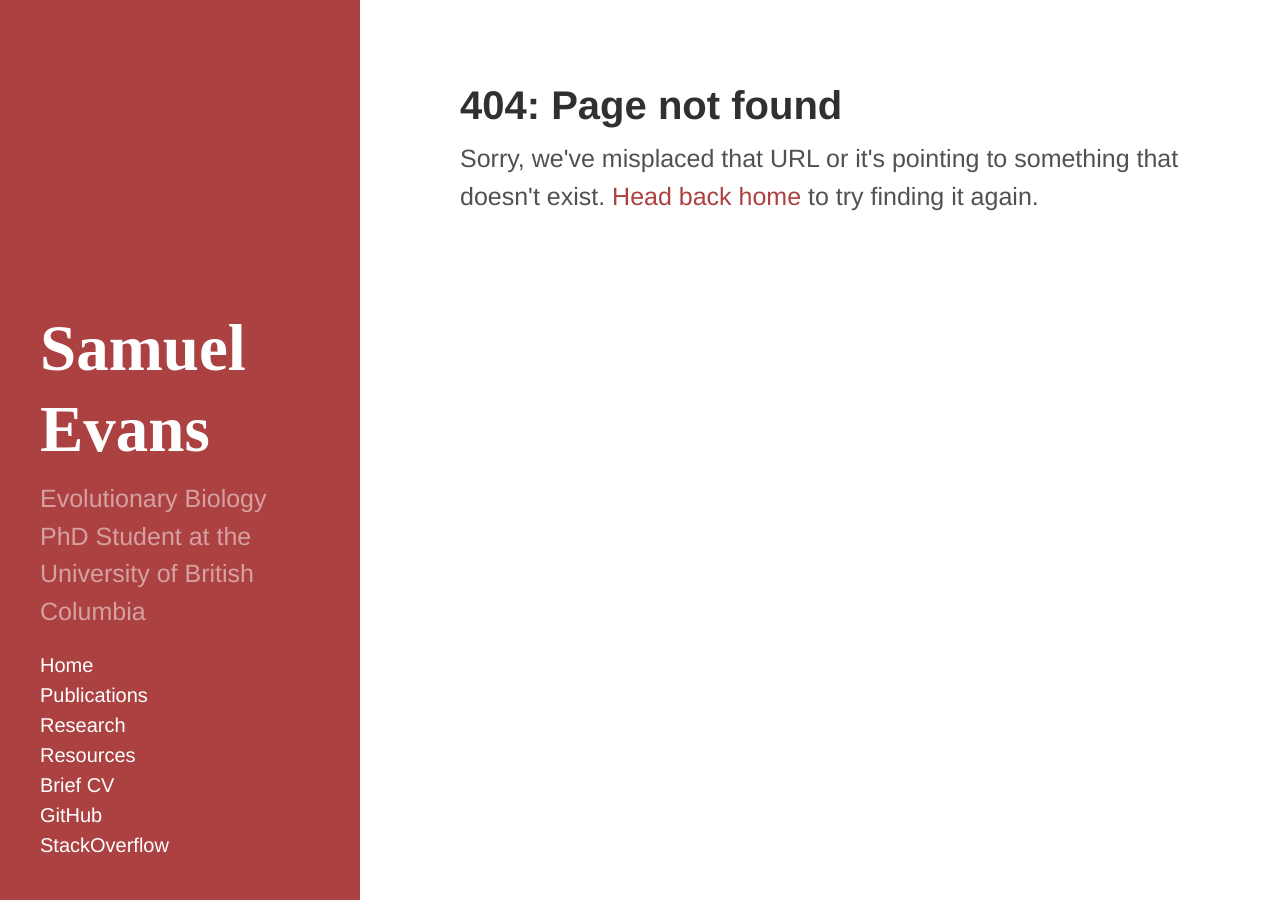
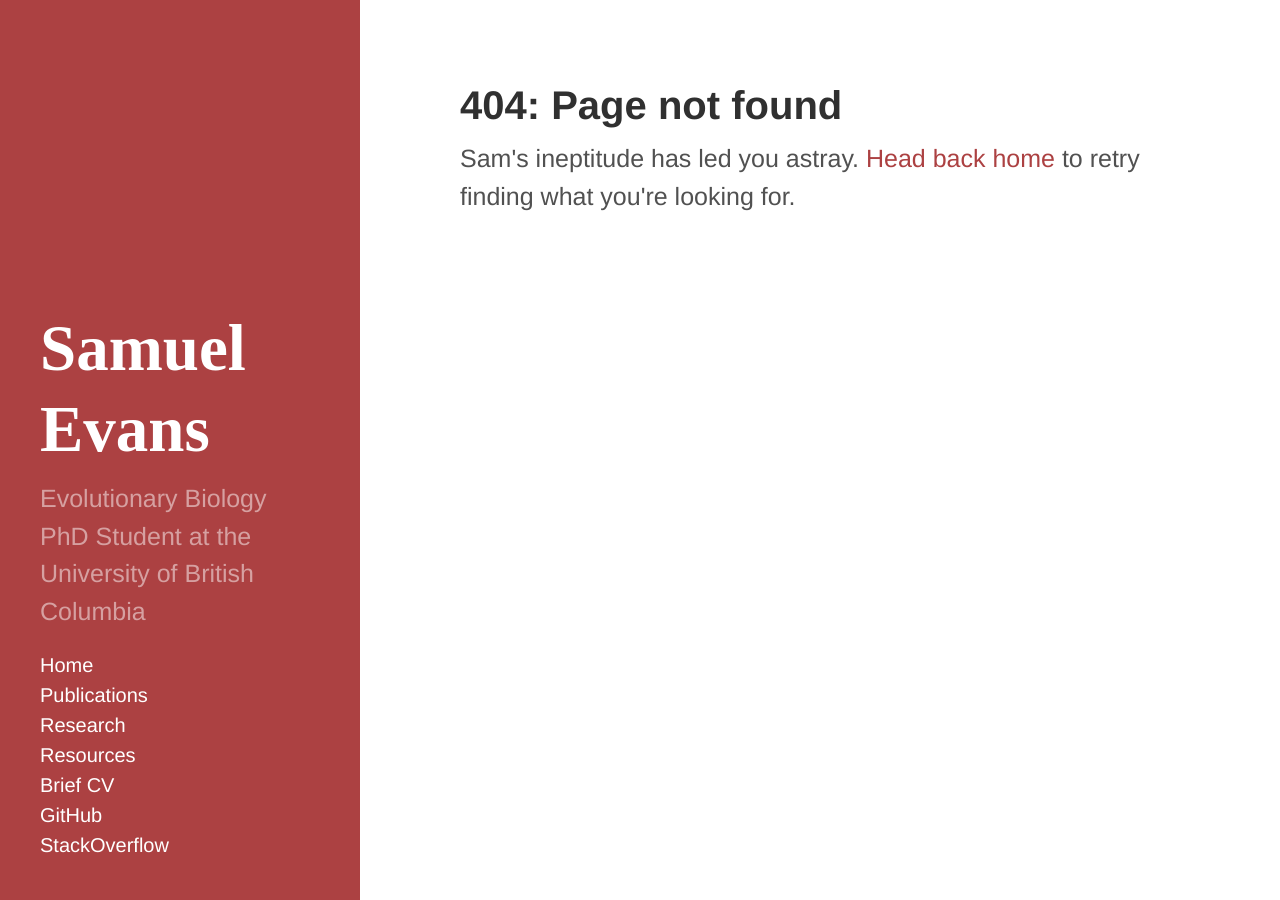
Before and after one commit to scevans/scevans.github.io, a Jekyll site: the page built from 404.html, in a window 1280 px wide. Built offline with Jekyll 4.4.1, drawn with Linux system fonts in a browser that asks for light colours.

Commit message:
sassy rewrite of 404 message

```diff
--- a/404.html
+++ b/404.html
@@ -5,5 +5,5 @@ title: "404: Page not found"
 
 <div class="page">
   <h1 class="page-title">404: Page not found</h1>
-  <p class="lead">Sorry, we've misplaced that URL or it's pointing to something that doesn't exist. <a href="/">Head back home</a> to try finding it again.</p>
+  <p class="lead">Sam's ineptitude has led you astray. <a href="/">Head back home</a> to retry finding what you're looking for.</p>
 </div>
```
